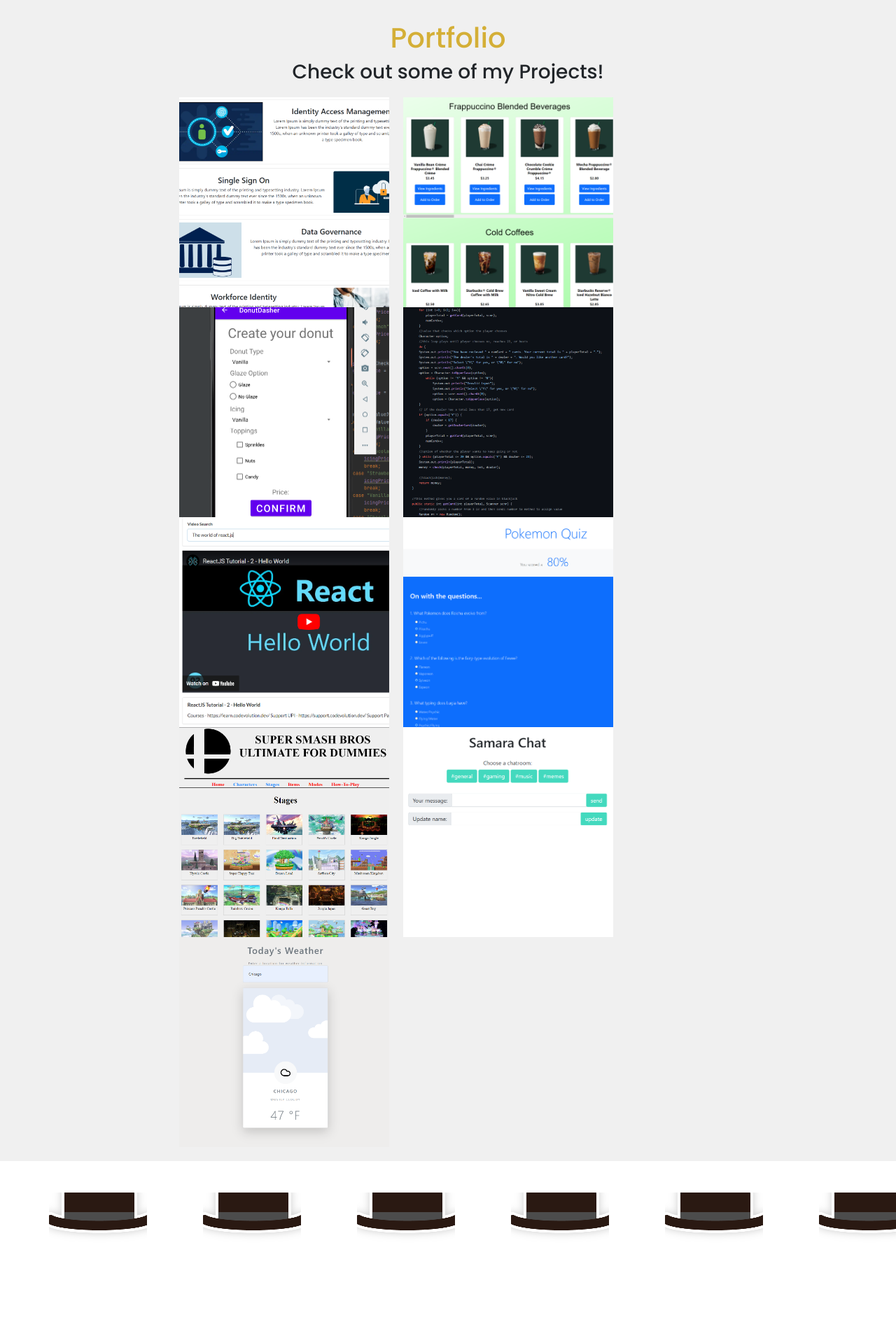
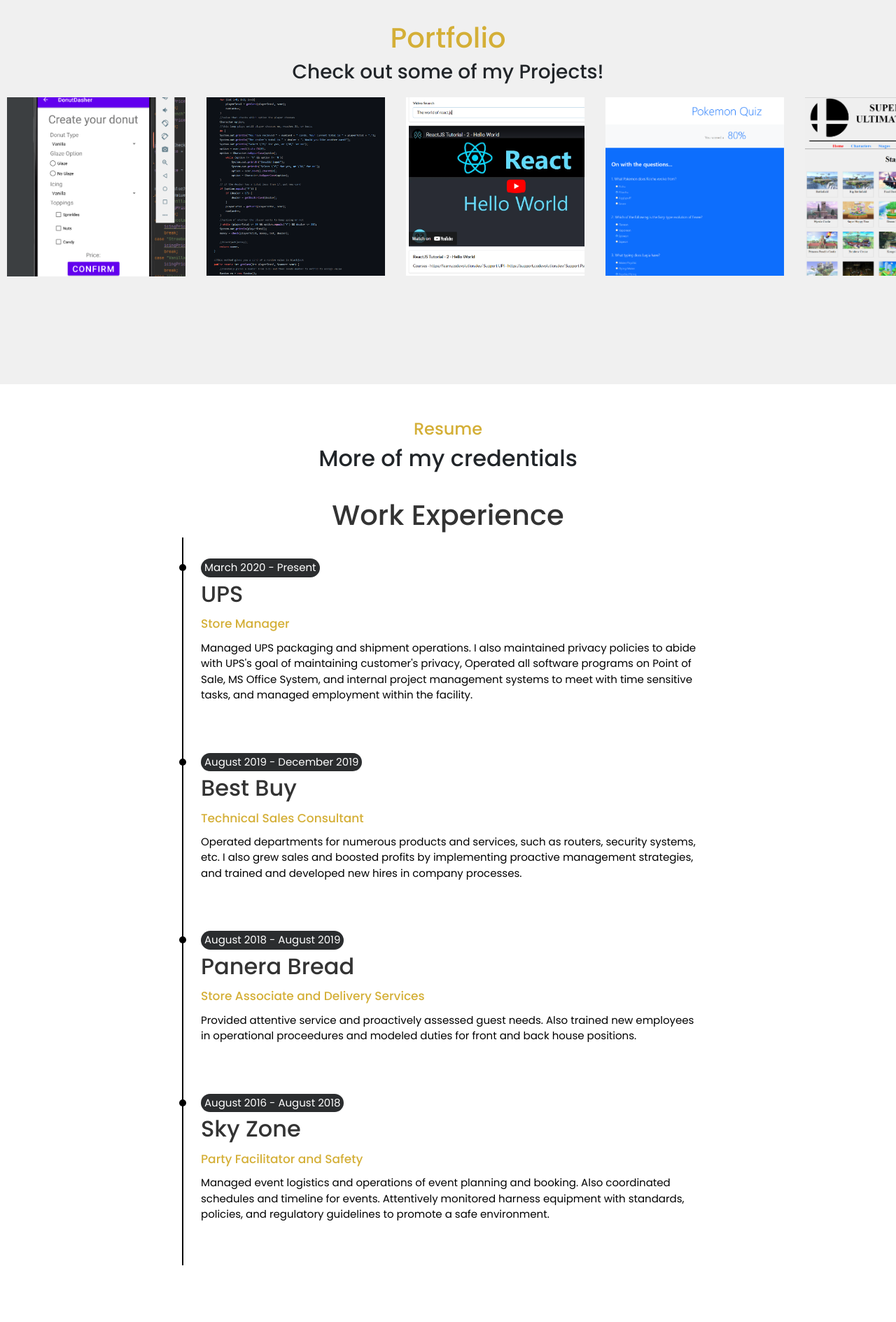
Before and after one commit to samisamara/personalWebpage, a React (Create React App) app: page / in a window 1280 px wide. Shown: the part 2120-4009 px from the top of the page at 70% size. Built offline with nearby package versions, Linux system fonts and the light colour scheme.

Commit message:
completed animation loop for portfolio and project components, removed unneeded files

```diff
--- a/src/components/App.js
+++ b/src/components/App.js
@@ -5,7 +5,6 @@
 import Credentials from "./Credentials/Credentials.js";
 import Portfolio from "./Portfolio/Portfolio.js";
 import Navbar from "./Navbar/Navbar.js";
-import Testing from "./Testing.js";
 
 const App = () => {
   return (
@@ -14,9 +13,7 @@
       <Header />
       <AboutMe />
       <Portfolio />
-      <Testing />
       <Credentials />
-
     </div>
   );
 };
--- a/src/components/Portfolio/Portfolio.css
+++ b/src/components/Portfolio/Portfolio.css
@@ -16,16 +16,44 @@
   margin-bottom: 20px;
 }
 
-.PortfolioContent {
-  max-width: 60%;
-  margin: auto;
+.animation-top-layer {
+  display: flex;
+  align-items: center;
+  min-height: 30vh;
+  justify-content: center;
 }
 
-.projectContainer {
-  width: 100%;
-  height: 100%;
-  margin: auto;
-  margin: auto;
-  float: left;
-  display: table;
+.projectContainerOuterlayer {
+  width: 400%;
+  height: 400px;
+  border-top: 2px;
+  border-bottom: 2px;
+  border-color: gray;
+  overflow: hidden;
+  position: relative;
 }
+
+.projectContainerInnerlayer {
+  width: 400%;
+  display: flex;
+  align-items: center;
+  height: auto;
+  justify-content: space-around;
+  position: absolute;
+  left: 0;
+  animation: scroll 15s linear infinite;
+  gap: 10px;
+}
+
+@keyframes scroll {
+  0% {
+    left: 0;
+  }
+  100% {
+    left: -200%;
+  }
+}
+
+.animate {
+  animation: scroll 30s linear infinite;
+}
--- a/src/components/Portfolio/Portfolio.js
+++ b/src/components/Portfolio/Portfolio.js
@@ -92,7 +92,21 @@
       <div className="PortfolioContent">
         <h1 className="portfolioTitle">Portfolio</h1>
         <h3 className="portfolioSubTitle">Check out some of my Projects!</h3>
-        <div className="projectContainer">
+
+
+
+        <div className="animation-top-layer">
+          <div className="projectContainerOuterlayer">
+            <div className="projectContainerInnerlayer animate">
+              {projects.map((project) => (
+                <Project
+                  name={project.name}
+                  type={project.type}
+                  description={project.description}
+                  image={project.picture}
+                  link={project.link}
+                />
+              ))}
               {projects.map((project) => (
                 <Project
                   name={project.name}
@@ -104,6 +118,10 @@
               ))}
             </div>
         </div>
+
+
+        </div>
+      </div>
     </div>
   );
 };
--- a/src/components/Project/Project.css
+++ b/src/components/Project/Project.css
@@ -7,13 +7,16 @@
 .project {
   background-size: contain;
   background-repeat: no-repeat;
-  width: 300px;
-  height: 300px;
   margin-right: 20px;
   float: left;
   -webkit-transition-property: all;
   -webkit-transition-duration: 0.3s;
   -webkit-transition-timing-function: ease;
+  display: flex;
+  justify-content: center;
+  align-items: flex-start;
+  width: 20rem;
+  height: auto;
 }
 
 .project:hover {
--- a/src/components/Testing.css
+++ /dev/null
@@ -1,52 +0,0 @@
-/* flex items-center min-h-screen justify-center */
-.top-layer {
-  display: flex;
-  align-items: center;
-  min-height: 30vh;
-  justify-content: center;
-}
-
-/* w-[200%] h-20 border-t border-b border-gray-600 overflow-hidden relative */
-.outer-layer {
-  width: 200%;
-  height: 150px;
-  border-top: 2px;
-  border-bottom: 2px;
-  border-color: gray;
-  overflow: hidden;
-  position: relative;
-}
-
-/* w-[200%] flex items-center h-20 justify-around absolute left-0 animate gap-20 animate */
-.inner-layer {
-  width: 200%;
-  display: flex;
-  align-items: center;
-  height: 20px;
-  justify-content: space-around;
-  position: absolute;
-  left: 0;
-  gap: 5rem;
-}
-
-/* flex justify-center items-start w-[20rem] */
-.img-content {
-  display: flex;
-  justify-content: center;
-  align-items: flex-start;
-  width: 20rem;
-}
-
-
-@keyframes scroll {
-  0% {
-    left: 0;
-  }
-  100% {
-    left: -100%;
-  }
-}
-
-.animate {
-  animation: scroll 15s linear infinite;
-}
--- a/src/components/Testing.js
+++ /dev/null
@@ -1,46 +0,0 @@
-import React from "react";
-import atlasims from "../images/portfolioImages/atlasims.png";
-import casino from "../images/portfolioImages/casino_games.png";
-import chatroom from "../images/portfolioImages/chatroom.png";
-import donut_dasher from "../images/portfolioImages/donut_dasher.png";
-import driveThru from "../images/portfolioImages/driveThru.png";
-import pokemon_quiz from "../images/portfolioImages/pokemon_quiz.png";
-import smash_website from "../images/portfolioImages/smash_website.png";
-import video_player from "../images/portfolioImages/video_player.png";
-import weather_app from "../images/portfolioImages/weather_app.png";
-
-import hat from "../images/hat.png";
-import "./Testing.css";
-
-// const images = [atlasims, casino, chatroom, donut_dasher, driveThru, pokemon_quiz, smash_website, video_player, weather_app];
-const images = [hat, hat, hat, hat, hat, hat, hat, hat, hat];
-
-const Testing = () => {
-  return (
-    <div className="top-layer">
-      {/* 1. */}
-      <div className="outer-layer">
-        {/* 2. */}
-        <div className="inner-layer animate">
-          {/* 3 */}
-          {images.map((i) => {
-            return (
-              <div className="img-content">
-                <img src={i} />
-              </div>
-            );
-          })}
-          {images.map((i) => {
-            return (
-              <div className="img-content">
-                <img src={i} />
-              </div>
-            );
-          })}
-        </div>
-      </div>
-    </div>
-  );
-};
-
-export default Testing;
```
Also changed, not shown: src/images/hat.png (deleted). Lines whose indentation alone changed are shown as unchanged.
